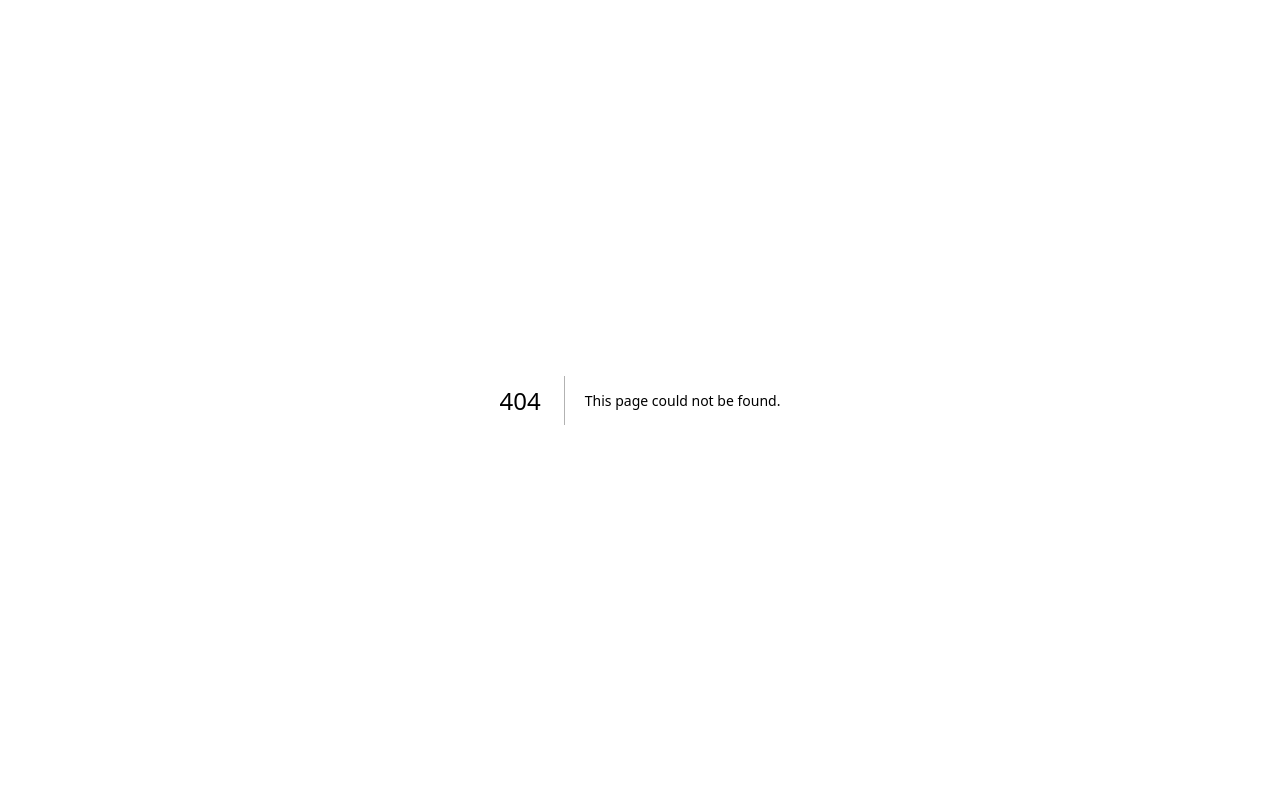
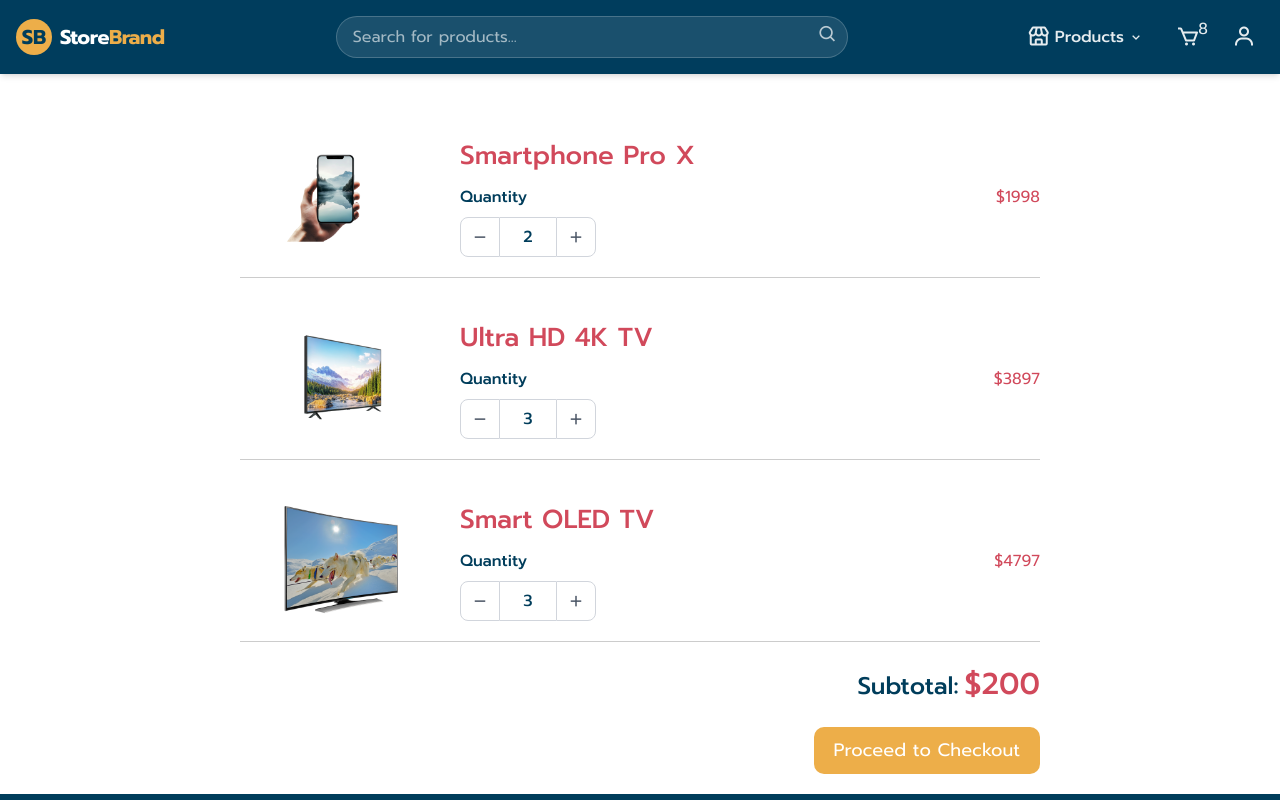
Before and after one commit to raghuveertech/e-commerce-next15, a Next.js app: page /cart in a window 1280 px wide. Before the commit this address had no page. Shown: the top 800 px of the page. Built offline with nearby package versions, Linux system fonts and the light colour scheme.

Commit message:
cart page in progress

```diff
--- a/package.json
+++ b/package.json
@@ -12,7 +12,8 @@
     "boxicons": "^2.1.4",
     "next": "15.4.6",
     "react": "19.1.0",
-    "react-dom": "19.1.0"
+    "react-dom": "19.1.0",
+    "sass": "^1.92.1"
   },
   "devDependencies": {
     "@eslint/eslintrc": "^3",
--- /dev/null
+++ b/src/app/(store)/cart/cart.scss
@@ -0,0 +1,56 @@
+.cart-container {
+  max-width: 800px;
+  margin: 20px auto;
+  .cart-list {
+    display: flex;
+    flex-direction: column;
+    .cart-item {
+      margin-bottom: 20px;
+      display: flex;
+      align-items: center;
+      gap: 20px;
+      border-bottom: 1px solid #ccc;
+      padding: 20px 0;
+      .product-details {
+        .product-title {
+          margin: 0 0 10px 0;
+          font-size: 26px;
+          font-weight: 500;
+          color: #d1495b;
+        }
+      }
+      .product-price {
+        margin-left: auto;
+        color: #d1495b;
+      }
+    }
+  }
+  .cart-footer {
+    text-align: right;
+    .sub-total {
+      margin-bottom: 20px;
+      label {
+        font-size: 24px;
+        color: #003d5b;
+        font-weight: 500;
+      }
+      .price {
+        color: #d1495b;
+        font-size: 30px;
+        font-weight: 500;
+      }
+    }
+    .button {
+      background-color: #edae49;
+      display: inline-block;
+      padding: 10px 20px;
+      border-radius: 10px;
+      color: #fff;
+      font-size: 18px;
+      transition: all .3s;
+      &:hover {
+        background-color: #c08c39;
+      }
+    }
+  }
+}
--- /dev/null
+++ b/src/app/(store)/cart/page.tsx
@@ -0,0 +1,52 @@
+'use client';
+
+import React, { useContext } from 'react';
+import './cart.scss'
+import Image from 'next/image';
+import Link from 'next/link';
+import { CartContext } from '@/app/CartContextProvider';
+
+const CartPage = () => {
+
+  const { cart, setCart } = useContext(CartContext);
+
+  return (
+    <div className='cart-container'>
+      <div className='cart-list'>
+        {
+          cart.map((item: any) => {
+            return <div className='cart-item'>
+              <div className='product-image'>
+                <Image src={item.image ? item.image : '/images/placeholder.png'} alt={item.name} width={200} height={100} />
+              </div>
+              <div className='product-details'>
+                <p className='product-title'>{item.name}</p>
+                <label className='block text-[#003d5b] font-medium mb-2'>Quantity</label>
+                <div className='flex items-center'>
+                  <button className='size-10 rounded-l-lg border border-gray-300 flex items-center justify-center cursor-pointer hover:bg-gray-50 transition-colors disabled:opacity-[0.3]'>
+                    <i className='bx bx-minus text-gray-600 text-lg'></i>
+                  </button>
+                  <input type='text' value={item.qty} readOnly className='w-14 h-10 border-t border-b border-gray-300 text-center text-[#003d5b] font-medium outline-none' />
+                  <button className='size-10 rounded-r-lg border border-gray-300 flex items-center justify-center cursor-pointer hover:bg-gray-50 transition-colors'>
+                    <i className='bx bx-plus text-gray-600 text-lg'></i>
+                  </button>
+                </div>
+              </div>
+              <div className='product-price'>
+                <p>${item.price * item.qty}</p>
+              </div>
+            </div>
+          })
+        }
+      </div>
+
+      <div className='cart-footer'>
+        <p className='sub-total'><label>Subtotal:</label> <span className='price'>$200</span></p>
+        <Link href={'/checkout'} className='button'>Proceed to Checkout</Link>
+      </div>
+
+    </div>
+  )
+}
+
+export default CartPage;
--- a/src/app/(store)/products/[category]/[productId]/page.tsx
+++ b/src/app/(store)/products/[category]/[productId]/page.tsx
@@ -9,7 +9,7 @@ const ProductDetails = (props: { params: Promise<{ category: string, productId:
 
   const [product, setProduct] = useState<Product | null>(null);
   const [category, setCategory] = useState<Category | null>(null);
-  const [quantity, setQuantity] = useState<number>(2);
+  const [quantity, setQuantity] = useState<number>(1);
 
   const incrementQuantity = () => {
     setQuantity((prevQuantity) => {
--- a/src/app/(store)/products/page.tsx
+++ b/src/app/(store)/products/page.tsx
@@ -10,7 +10,7 @@ export default function ProductsPage() {
     return firstProduct?.image || '/images/placeholder.png';
   }
   return (
-    <div className='max-w-7xl mx-auto px-4 pt-24 mb-16'>
+    <div className='max-w-7xl mx-auto px-4 pt-12 mb-16'>
       <div className='border-b border-gray-200 mb-12 pb-6'>
         <Link href="/" className='inline-flex items-center text-[#00798c] hover:text-[#003d5b] font-medium transition-colors'>
           <i className='bx bx-arrow-back mr-2'></i> Back to Home
--- /dev/null
+++ b/src/app/CartContextProvider.tsx
@@ -0,0 +1,35 @@
+'use client';
+import { createContext, ReactNode, useState } from 'react';
+
+let cartData: any = null;
+
+export const CartContext = createContext(cartData);
+
+interface CartContextProviderProps {
+  children: ReactNode;
+}
+
+const CartContextProvider = ({ children }: CartContextProviderProps) => {
+  const [cart, setCart] = useState<any>([{
+    name: 'Smartphone Pro X',
+    qty: 2,
+    price: 999,
+    image: '/images/product001.png'
+  }, {
+    name: 'Ultra HD 4K TV',
+    qty: 3,
+    price: 1299,
+    image: '/images/product004.png',
+  },
+  {
+    name: 'Smart OLED TV',
+    qty: 3,
+    price: 1599,
+    image: '/images/product005.png',
+  }]);
+  return <CartContext.Provider value={{ cart: cart, setCart: setCart }}>
+    {children}
+  </CartContext.Provider>
+}
+
+export default CartContextProvider;
--- a/src/app/components/Navigation.tsx
+++ b/src/app/components/Navigation.tsx
@@ -1,6 +1,19 @@
+'use client';
+
 import Link from 'next/link';
+import { useContext } from 'react';
+import { CartContext } from '../CartContextProvider';
 
 const Navigation = () => {
+
+  const { cart } = useContext(CartContext);
+
+  let totalQty = 0;
+
+  cart.forEach((item: any) => {
+    totalQty = totalQty + item.qty
+  });
+
   return (
     <nav className='fixed top-0 left-0 right-0 bg-[#003d5d] shadow-md py-4 z-50'>
       <div className='max-w-7xl mx-auto px-4'>
@@ -43,9 +56,10 @@ const Navigation = () => {
             </div>
             <Link
               href='/cart'
-              className='text-white/90 flex justify-center items-center hover:text-[#edae49] p-2 rounded-full hover:bg-white/10 transition-colors'
+              className='text-white/90 flex justify-center items-center hover:text-[#edae49] p-2 rounded-full hover:bg-white/10 transition-colors relative'
             >
               <i className='bx bx-cart text-2xl'></i>
+              <span className='cart-count absolute top-0 right-0'>{totalQty}</span>
             </Link>
             <Link
               href='/login'
--- a/src/app/layout.tsx
+++ b/src/app/layout.tsx
@@ -2,8 +2,9 @@ import type { Metadata } from "next";
 import { Prompt } from "next/font/google";
 import "./globals.css";
 import 'boxicons/css/boxicons.min.css';
+import CartContextProvider from "./CartContextProvider";
 
-const promptFont =  Prompt({
+const promptFont = Prompt({
   subsets: ["latin"],
   variable: "--font-prompt",
   display: "swap",
@@ -22,7 +23,11 @@ export default function RootLayout({
 }>) {
   return (
     <html lang="en" className={promptFont.className}>
-      <body className="antialiased min-h-screen flex flex-col m-0 p-0">{children}</body>
+      <body className="antialiased min-h-screen flex flex-col m-0 p-0">
+        <CartContextProvider>
+          {children}
+        </CartContextProvider>
+      </body>
     </html>
   );
 }
--- a/src/app/page.tsx
+++ b/src/app/page.tsx
@@ -1,7 +1,11 @@
+'use client';
+
 import Link from 'next/link';
 import Footer from './components/Footer';
 import Navigation from './components/Navigation';
 import Image from 'next/image';
+import { useState } from 'react';
+
 
 export default function HomePage() {
   return (
```
Also changed, not shown: 1 other file (tests, documents, lock files or other folders).
